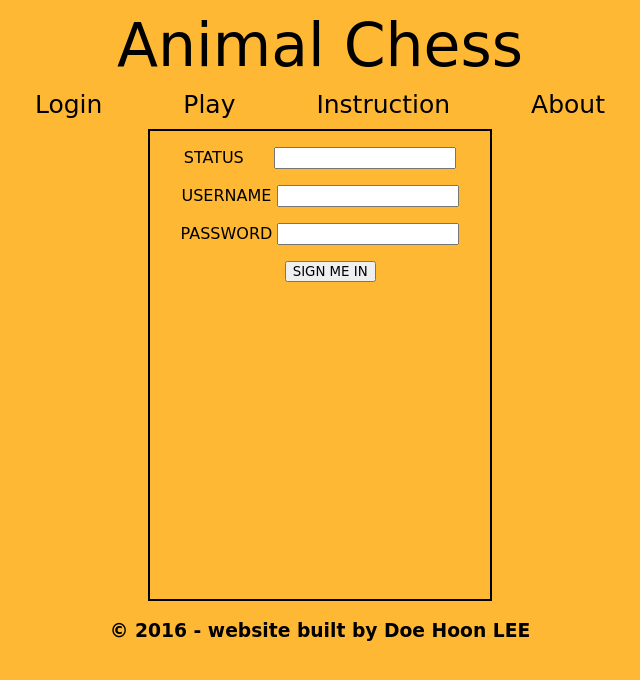
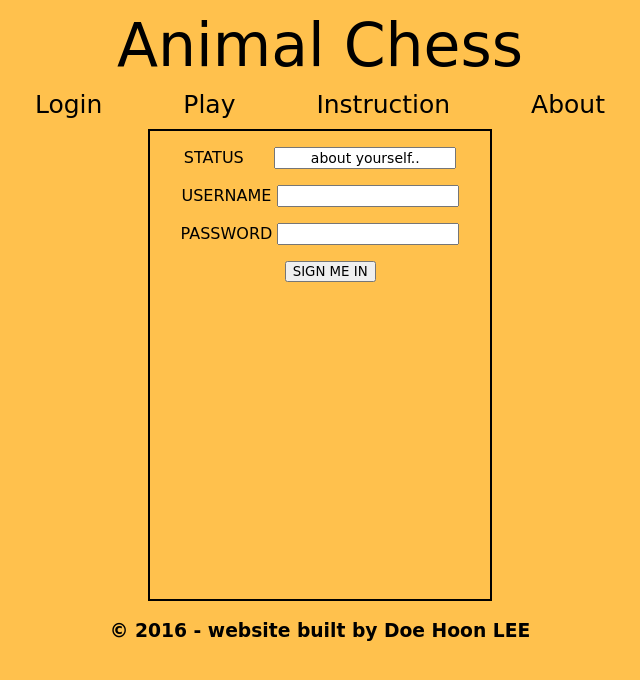
Before and after one commit to DOEHOONLEE/Animal_Chess, a PHP site: page / in a window 1280 px wide. Shown: the top 680 px of the page, without its empty margins (320-960 px from the left). Run offline with PHP 8.4, Linux system fonts and the light colour scheme; some web fonts are replaced.

Commit message:
<update> - 2.2
- colors changed
- copyright added to the sidemenu
- meta viewport added to every page

```diff
--- a/about.html
+++ b/about.html
@@ -2,6 +2,7 @@
 <html>
     <head>
         <title></title>
+        <meta name="viewport" content="width=device-width, initial-scale=1.0">
         <link href="https://fonts.googleapis.com/css?family=Baloo+Tamma" rel="stylesheet">
         <link rel="stylesheet" href="./font-awesome-4.6.3/css/font-awesome.min.css">
         <link rel="stylesheet" type="text/css" href="./css/over1240px.css" />
@@ -21,6 +22,7 @@
                 <li><a href="./play.html">Play</a></li>
                 <li><a href="./instruction.html">Instruction</a></li>
                 <li><a href="./about.html">About</a></li>
+                <p> &copy; 2016 - website built by Doe Hoon LEE</p>
             </ul>
         </div>
         <span style="font-size:25px;cursor:pointer" onclick="open_side_menu()"><i class="fa fa-bars" aria-hidden="true"></i></span>
--- a/below650px.css
+++ b/below650px.css
@@ -15,7 +15,7 @@ span {
     z-index: 1;
     top: 0;
     left: 0;
-    background-color: #ccffcc;
+    background-color: #e6ffcc;
     overflow-x: hidden;
     transition: 0.5s;
     padding-top: 60px;
@@ -29,7 +29,6 @@ span {
     color: #818181;
     display: block;
     transition: 0.3s
-
 }
 
 .side_menu a:hover{
--- a/css/over1240px.css
+++ b/css/over1240px.css
@@ -10,6 +10,7 @@ a {
 
 body {
     background-color: #ffb833;
+    background-color: #ffc14d;
 }
 
 .animal_chess {
--- a/index.html
+++ b/index.html
@@ -2,6 +2,7 @@
 <html>
     <head>
         <title></title>
+        <meta name="viewport" content="width=device-width, initial-scale=1.0">
         <link href="https://fonts.googleapis.com/css?family=Baloo+Tamma" rel="stylesheet">
         <link rel="stylesheet" href="./font-awesome-4.6.3/css/font-awesome.min.css">
         <link rel="stylesheet" type="text/css" href="./css/over1240px.css" />
@@ -21,6 +22,7 @@
                 <li><a href="./play.html">Play</a></li>
                 <li><a href="./instruction.html">Instruction</a></li>
                 <li><a href="./about.html">About</a></li>
+                <p> &copy; 2016 - website built by Doe Hoon LEE</p>
             </ul>
         </div>
         <span style="font-size:25px;cursor:pointer" onclick="open_side_menu()"><i class="fa fa-bars" aria-hidden="true"></i></span>
@@ -37,7 +39,7 @@
             <p></p>
             <p></p>
             <div class="user_input">
-            STATUS &nbsp; &nbsp; &nbsp;<input type="text" name="status_message" size="20" maxlength="25" />
+            STATUS &nbsp; &nbsp; &nbsp;<input type="text" name="status_message" size="20" maxlength="25" value="about yourself.." />
             <p></p>
             USERNAME <input type="text" name="username" size="20" maxlength="25" />
             <p></p>
--- a/instruction.html
+++ b/instruction.html
@@ -22,6 +22,7 @@
                 <li><a href="./play.html">Play</a></li>
                 <li><a href="./instruction.html">Instruction</a></li>
                 <li><a href="./about.html">About</a></li>
+                <p> &copy; 2016 - website built by Doe Hoon LEE</p>
             </ul>
         </div>
         <span style="font-size:25px;cursor:pointer" onclick="open_side_menu()"><i class="fa fa-bars" aria-hidden="true"></i></span>
--- a/play.html
+++ b/play.html
@@ -22,6 +22,7 @@
                 <li><a href="./play.html">Play</a></li>
                 <li><a href="./instruction.html">Instruction</a></li>
                 <li><a href="./about.html">About</a></li>
+                <p> &copy; 2016 - website built by Doe Hoon LEE</p>
             </ul>
         </div>
         <span style="font-size:25px;cursor:pointer" onclick="open_side_menu()"><i class="fa fa-bars" aria-hidden="true"></i></span>
```
